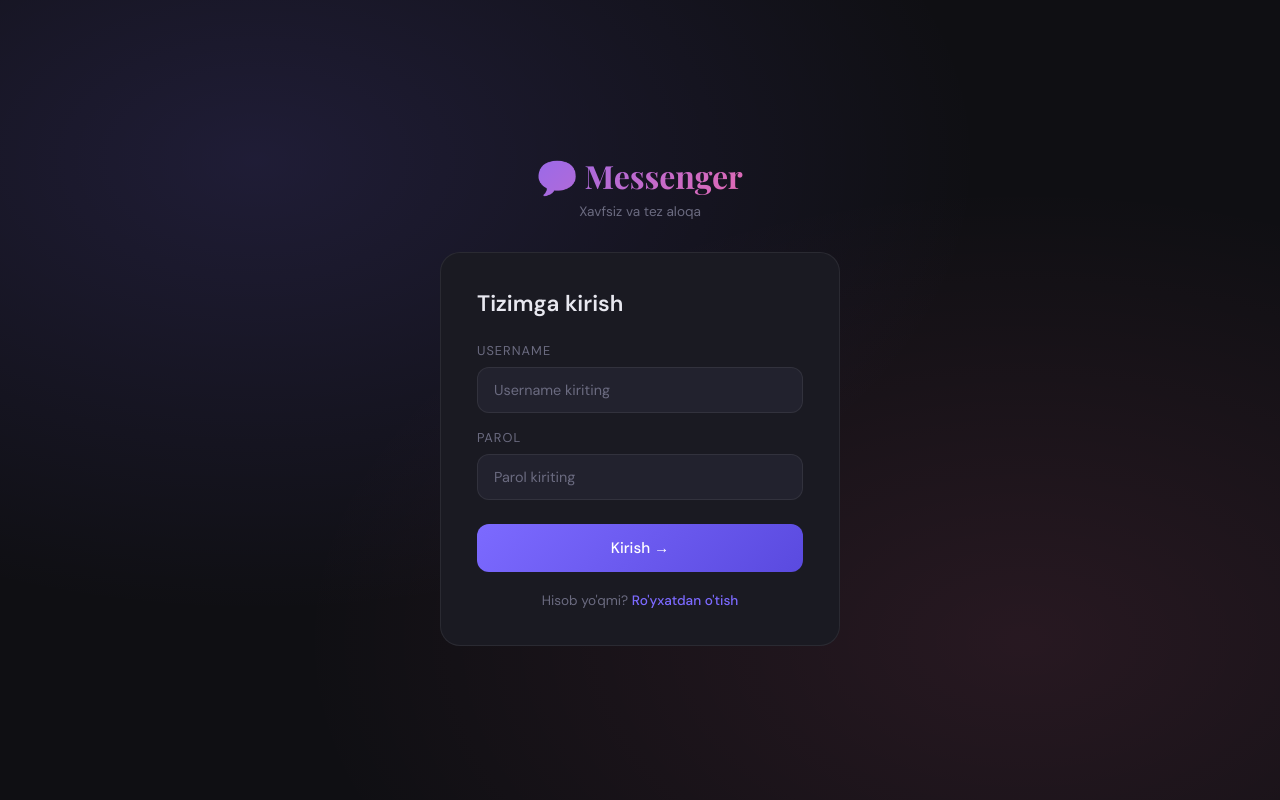
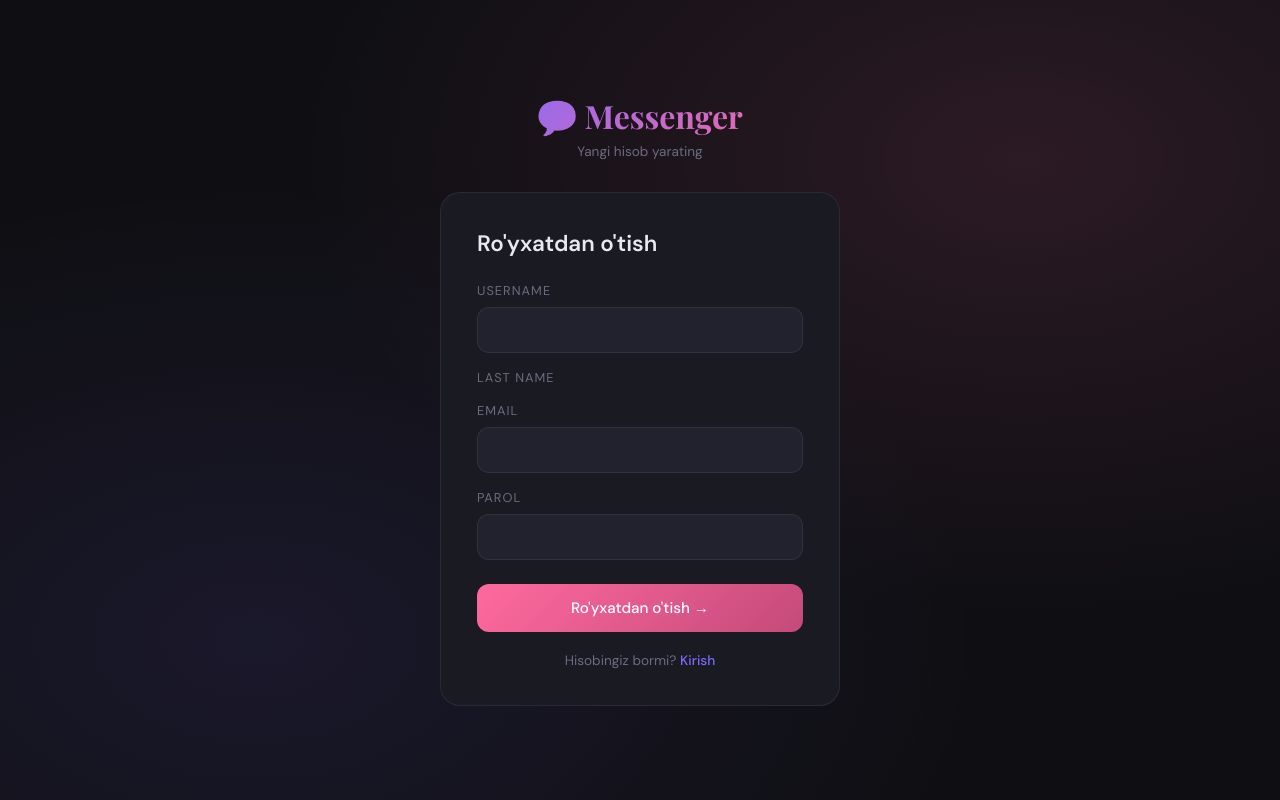
Before and after one commit to pyrift/Messenger, a Django app: page /signup/ in a window 1280 px wide. Run offline with Django 5.2, Linux system fonts and the light colour scheme.

Commit message:
qoshildi

```diff
--- a/templates/login.html
+++ b/templates/login.html
@@ -145,7 +145,7 @@
             </form>
 
             <div class="link">
-                Hisob yo'qmi? <a href="{% url 'singe_up_view' %}">Ro'yxatdan o'tish</a>
+                Hisob yo'qmi? <a href="{% url 'signup' %}">Ro'yxatdan o'tish</a>
             </div>
         </div>
     </div>
--- a/templates/singeup.html
+++ b/templates/singeup.html
@@ -124,7 +124,7 @@
         <div class="card">
             <h1>Ro'yxatdan o'tish</h1>
 
-            <form method="post" action="{% url 'singe_up_view' %}">
+            <form method="post" action="{% url 'signup' %}">
                 {% csrf_token %}
 
                 {% if form.errors %}
--- a/user/urls.py
+++ b/user/urls.py
@@ -1,8 +1,7 @@
 from django.urls import path
 from .views import singe_up_view, login_view
 urlpatterns = [
-    path('', singe_up_view, name='singe_up_view'),
-    path('signup/', login_view, name='signup'),
+    path('signup/', singe_up_view, name='signup'),
     path('login/', login_view, name='login'),
 
 ]
```
Also changed, not shown: db.sqlite3, media/user_photos/Screenshot_from_2026-03-06_13-43-35_q7F2FSD.png (added).
